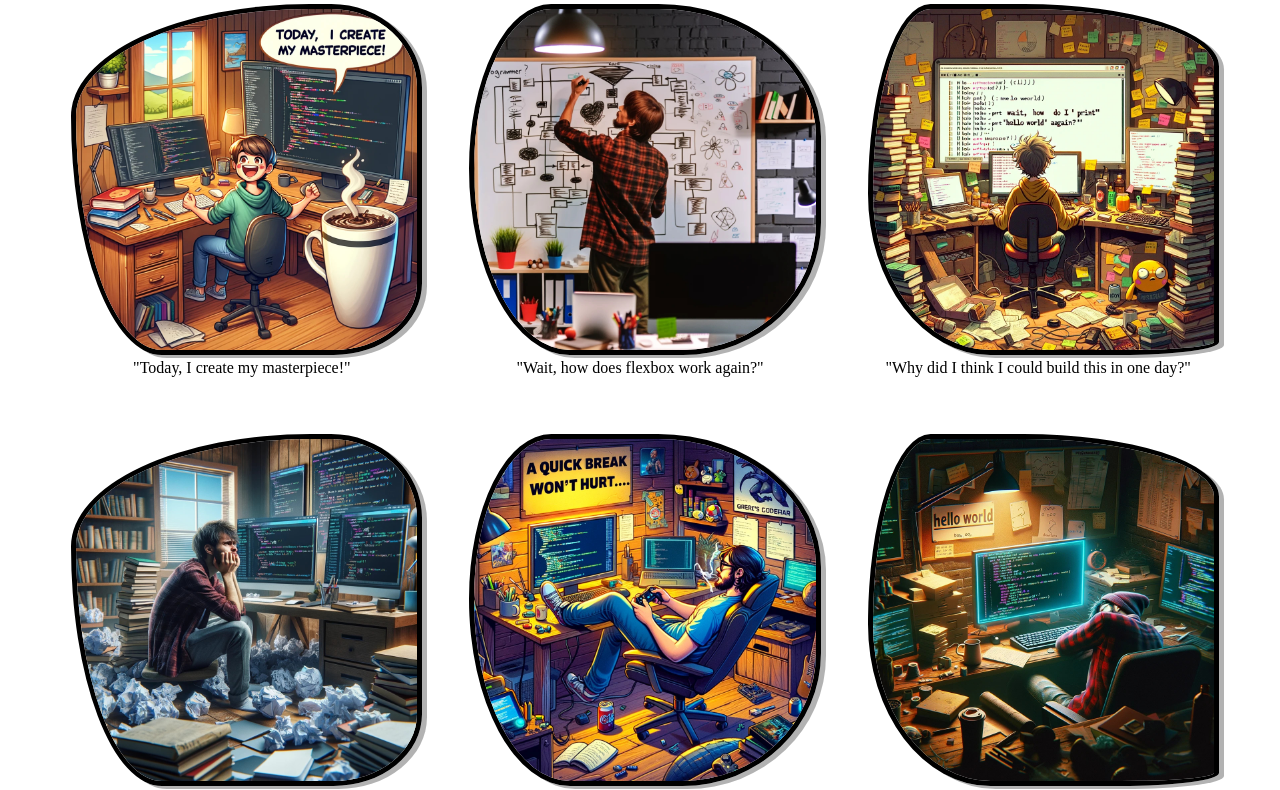
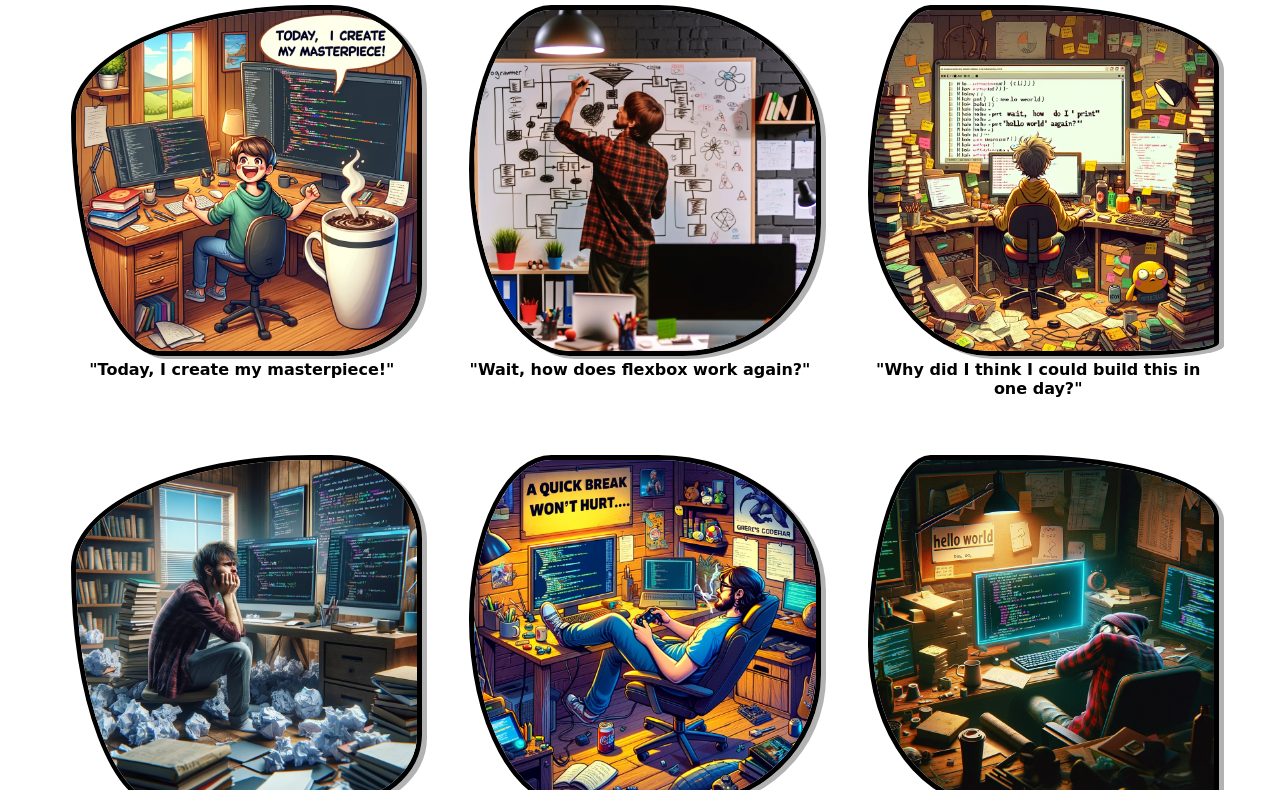
Before and after one commit to lizjadejohnson/comicBook, a plain HTML site: page index.html in a window 1280 px wide. Shown: the part 147-937 px from the top of the page. Drawn offline with Linux system fonts and the light colour scheme.

Commit message:
Updated font

```diff
--- a/styles.css
+++ b/styles.css
@@ -1,3 +1,8 @@
+body {
+  font-family: "Gloria Hallelujah", cursive;
+  font-weight: 600;
+}
+
 h1 {
   text-align: center;
 }
```
